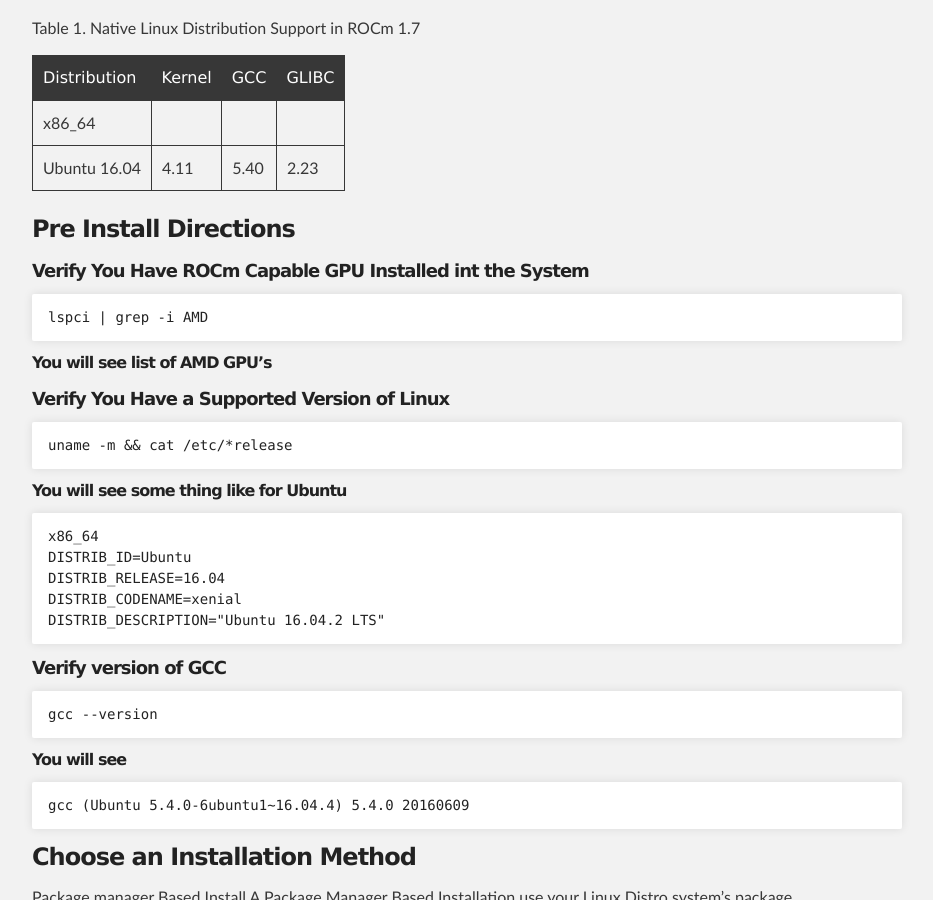
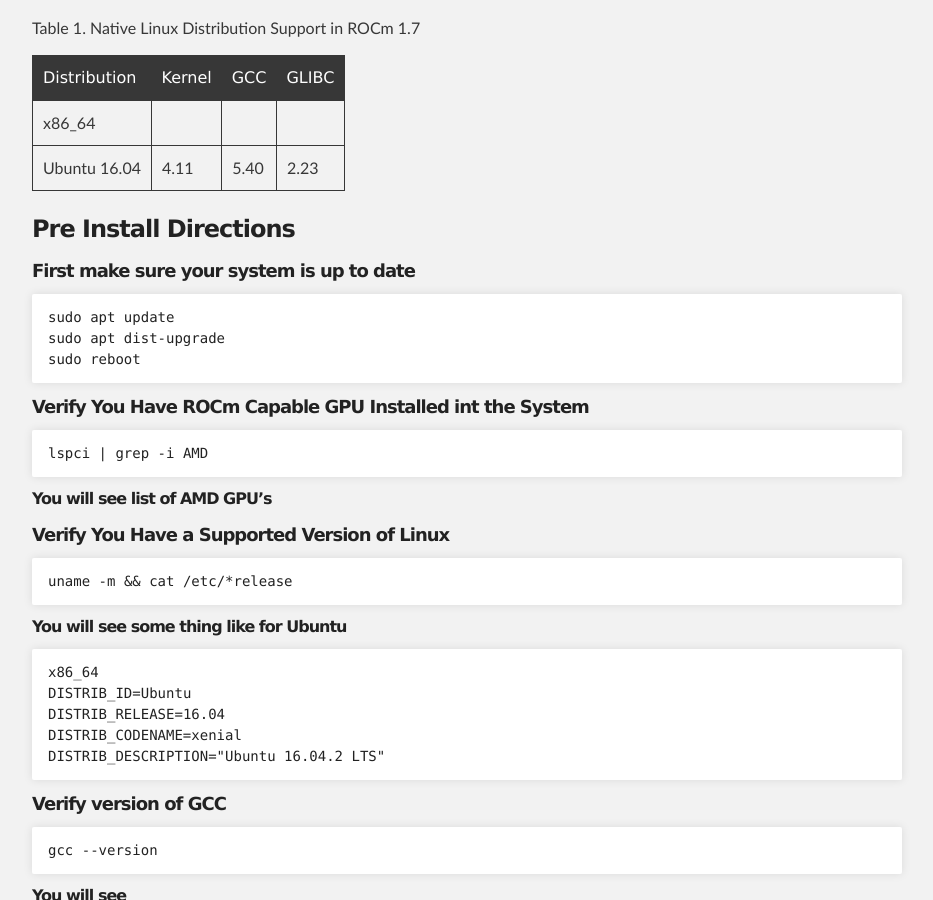
Before and after one commit to ROCm/ROCm.github.io, a Jekyll site: the page built from ROCmInstall.md, in a window 1280 px wide and 900 px high, scrolled down 1100 px. Shown: the whole window, without its empty margins (183-1116 px from the left). Built offline with Jekyll 4.4.1, drawn with Linux system fonts in a browser that asks for light colours.

Commit message:
Update ROCmInstall.md

````diff
--- a/ROCmInstall.md
+++ b/ROCmInstall.md
@@ -38,6 +38,14 @@
 |Ubuntu 16.04	|4.11	|5.40	|2.23   |
 
 ### Pre Install Directions
+
+##### First make sure your system is up to date
+
+```shell
+sudo apt update
+sudo apt dist-upgrade
+sudo reboot
+```
 
 ##### Verify You Have ROCm Capable GPU Installed int the System
 
````
